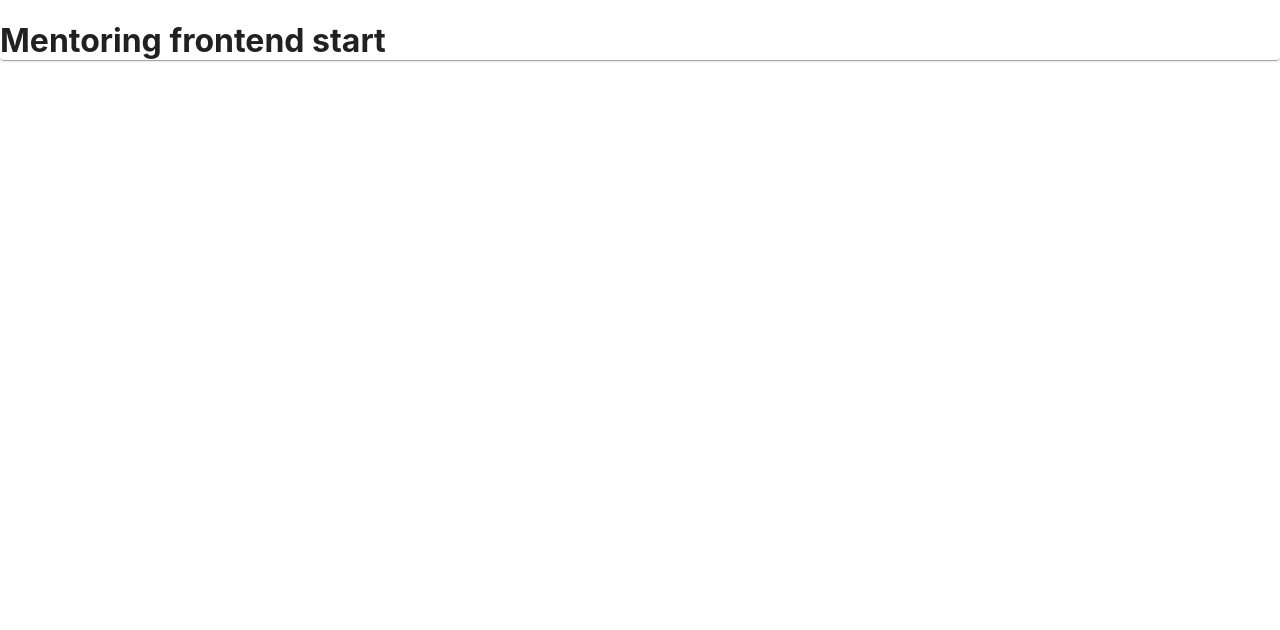
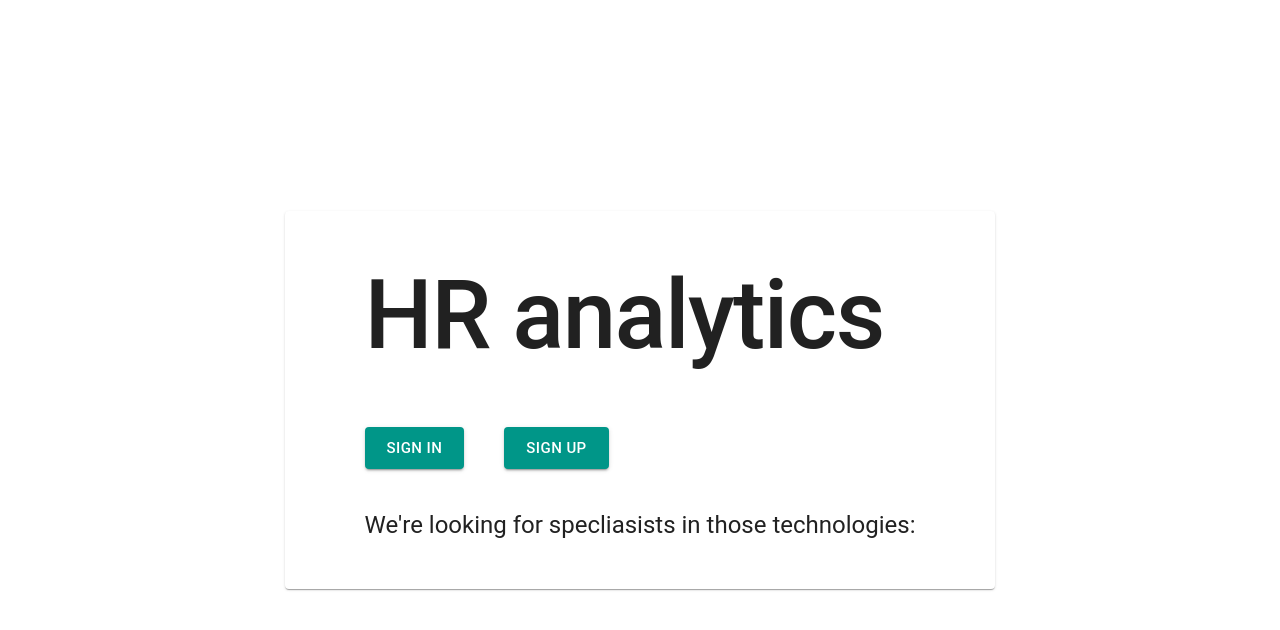
Before and after one commit to Kyorugi/Project-Reskilled, a React (Create React App) app: page / in a window 1280 px wide. Shown: the top 630 px of the page. Built offline with nearby package versions, Linux system fonts and the light colour scheme.

Commit message:
modified rules in eslint, adding styles for home component

```diff
--- a/src/App.tsx
+++ b/src/App.tsx
@@ -1,7 +1,7 @@
 import { BrowserRouter as Router, Routes, Route } from 'react-router-dom';
 
 import { AppRoute } from 'AppRoute';
-import { Home } from 'views-forRouter/home';
+import { Home } from 'views-forRouter/home/Home';
 
 export const App = () => {
   return (
--- a/src/views-forRouter/home.tsx
+++ /dev/null
@@ -1,11 +0,0 @@
-import { Paper } from '@mui/material';
-
-export const Home = () => {
-  return (
-    <Paper>
-      <main>
-        <h1>Mentoring frontend start</h1>
-      </main>
-    </Paper>
-  );
-};
--- /dev/null
+++ b/src/views-forRouter/home/Home.style.ts
@@ -0,0 +1,22 @@
+import type { SxProps, Theme } from '@mui/material';
+
+export const layout: SxProps<Theme> = {
+  minHeight: '100vh',
+  display: 'Grid',
+  placeItems: 'center',
+};
+
+export const container: SxProps<Theme> = {
+  paddingX: 10,
+  paddingY: 6,
+};
+
+export const buttonsContainer: SxProps<Theme> = {
+  display: 'flex',
+  flexDirection: 'row',
+  alignItems: 'center',
+  marginTop: 7,
+  marginBottom: 5,
+  rowGap: 2,
+  gap: 5,
+};
--- /dev/null
+++ b/src/views-forRouter/home/Home.tsx
@@ -0,0 +1,41 @@
+import { Link } from 'react-router-dom';
+import { Box, Button, Paper, Typography } from '@mui/material';
+
+import { AppRoute } from 'AppRoute';
+
+import * as styles from './Home.style';
+
+export const Home = () => {
+  return (
+    <Box sx={styles.layout}>
+      <Paper sx={styles.container}>
+        <Typography variant="h1" sx={{ fontWeight: 500 }}>
+          HR analytics
+        </Typography>
+        <Box sx={styles.buttonsContainer}>
+          <Button
+            component={Link}
+            to={AppRoute.home}
+            variant="contained"
+            size="large"
+            style={{ backgroundColor: '#009688' }}
+          >
+            Sign In
+          </Button>
+          <Button
+            component={Link}
+            to={AppRoute.home}
+            variant="contained"
+            size="large"
+            style={{ backgroundColor: '#009688' }}
+          >
+            Sign up
+          </Button>
+        </Box>
+        <Typography variant="h5">
+          We're looking for specliasists in those technologies:
+        </Typography>
+      </Paper>
+    </Box>
+  );
+};
```
Also changed, not shown: .eslintrc.js.
